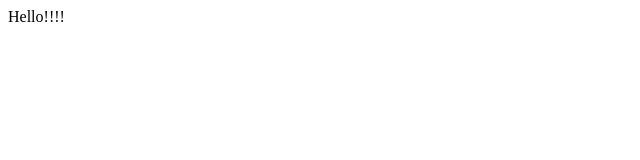
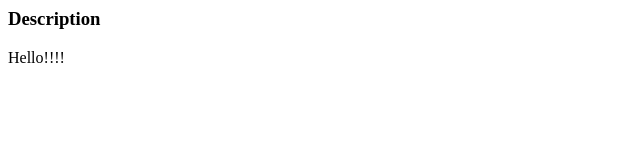
Before and after one commit to aylinata/ataghdam.github.io, a plain HTML site: page index.html in a window 1280 px wide. Shown: the whole page, without its empty margins (0-640 px from the left). Drawn offline with Linux system fonts and the light colour scheme.

Commit message:
Update index.html

```diff
--- a/index.html
+++ b/index.html
@@ -1,4 +1,9 @@
 <html>
+  <header>
+    <h3 id="About Me">Description</h3>
+  </header>
+
+
 
   <body>
 Hello!!!!
```
